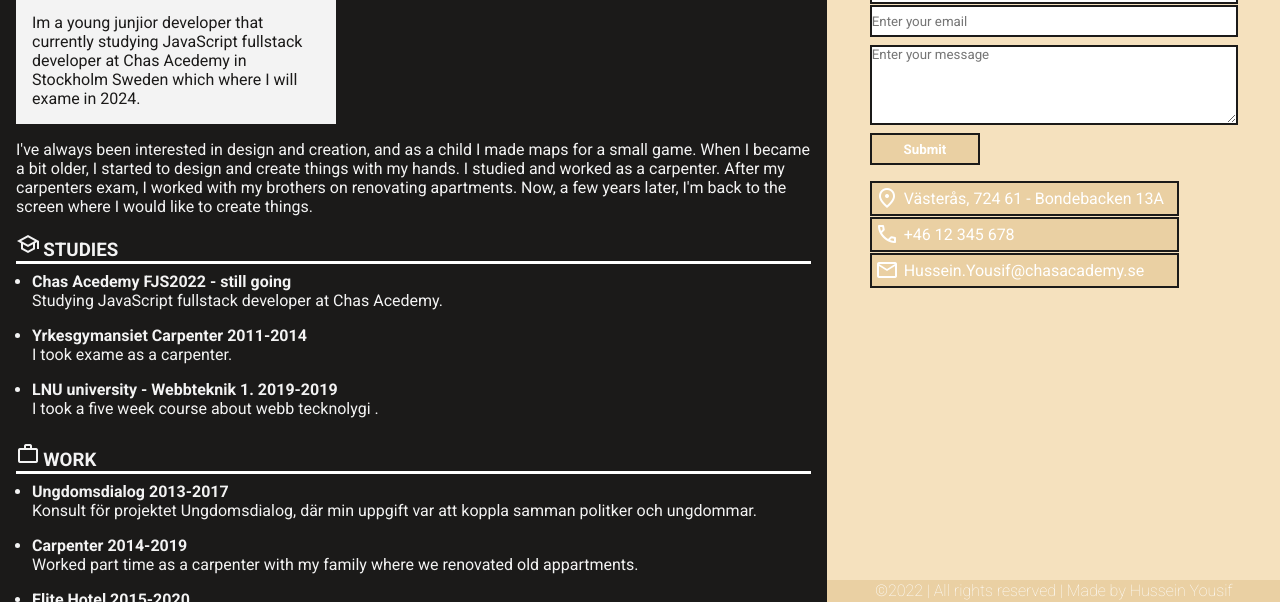
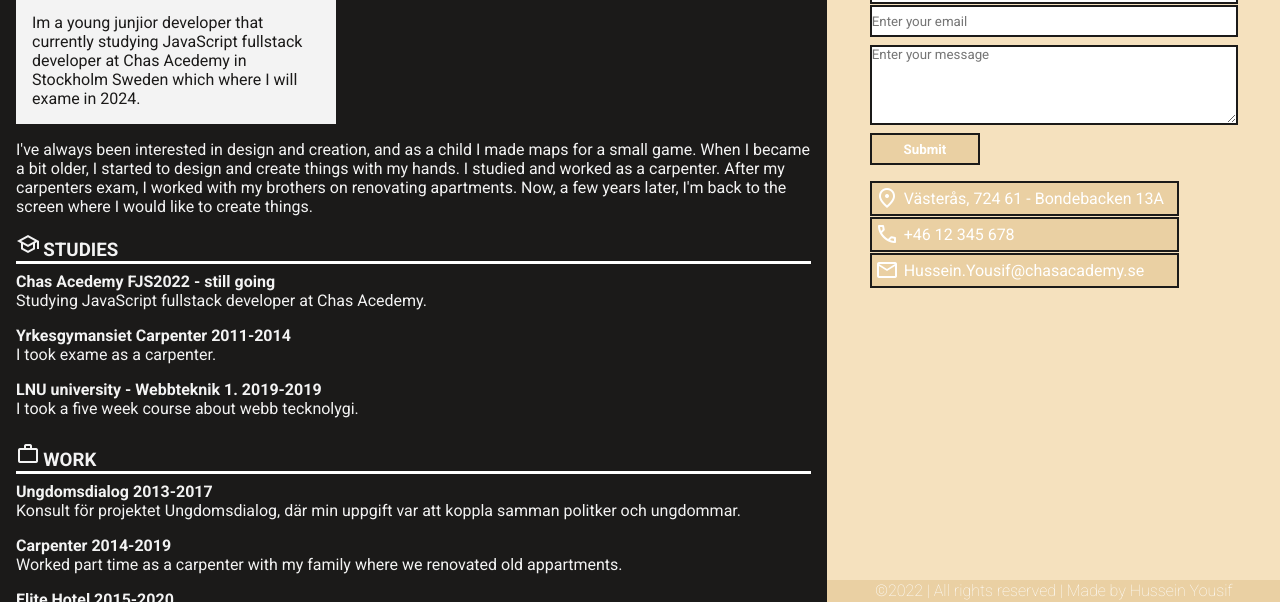
Before and after one commit to ChasHusse/uppgift-1, a plain HTML site: page about.html in a window 1280 px wide. Shown: the part 198-800 px from the top of the page. Drawn offline with nearby package versions, Linux system fonts and the light colour scheme; a web font is replaced by a local one.

Commit message:
CV is in JSON and slider on portfolios

```diff
--- a/about.html
+++ b/about.html
@@ -45,41 +45,13 @@
           <h3>
             <span class="material-symbols-outlined"> school </span>STUDIES
           </h3>
-          <ul>
-            <li>
-              <h4>Chas Acedemy FJS2022 - still going</h4>
-              <p>Studying JavaScript fullstack developer at Chas Acedemy.</p>
-            </li>
-            <li>
-              <h4>Yrkesgymansiet Carpenter 2011-2014</h4>
-              <p>I took exame as a carpenter.</p>
-            </li>
-            <li>
-              <h4>LNU university - Webbteknik 1. 2019-2019</h4>
-              <p>I took a five week course about webb tecknolygi .</p>
-            </li>
-          </ul>
+          <div id="studiesData">
+            <!-- JSON -->
+          </div>
           <h3><span class="material-symbols-outlined"> work </span>WORK</h3>
-          <ul>
-            <li>
-              <h4>Ungdomsdialog 2013-2017</h4>
-              <p>
-                Konsult för projektet Ungdomsdialog, där min uppgift var att
-                koppla samman politker och ungdommar.
-              </p>
-            </li>
-            <li>
-              <h4>Carpenter 2014-2019</h4>
-              <p>
-                Worked part time as a carpenter with my family where we
-                renovated old appartments.
-              </p>
-            </li>
-            <li>
-              <h4>Elite Hotel 2015-2020</h4>
-              <p>Worked part time as a hotel recpenoist at nights.</p>
-            </li>
-          </ul>
+          <div id="workData">
+            <!-- JSON -->
+          </div>
         </section>
       </main>
       <aside>
@@ -125,5 +97,6 @@
         </footer>
       </aside>
     </div>
+    <script src="script.js"></script>
   </body>
 </html>
--- /dev/null
+++ b/data.json
@@ -0,0 +1,31 @@
+{
+    "studies": [
+        {
+            "title": "Chas Acedemy FJS2022 - still going",
+            "information": "Studying JavaScript fullstack developer at Chas Acedemy."
+        },
+        {
+            "title": "Yrkesgymansiet Carpenter 2011-2014",
+            "information": "I took exame as a carpenter."
+        },
+        {
+            "title": "LNU university - Webbteknik 1. 2019-2019",
+            "information": "I took a five week course about webb tecknolygi."
+        }
+    ],
+
+    "work": [
+        {
+            "title": "Ungdomsdialog 2013-2017",
+            "information": "Konsult för projektet Ungdomsdialog, där min uppgift var att koppla samman politker och ungdommar."
+        },
+        {
+            "title": "Carpenter 2014-2019",
+            "information": "Worked part time as a carpenter with my family where we renovated old appartments."
+        },
+        {
+            "title": "Elite Hotel 2015-2020",
+            "information": "Worked part time as a hotel recpenoist at nights."
+        }
+    ]
+}
--- /dev/null
+++ b/script.js
@@ -0,0 +1,36 @@
+/* CV SIDAN START */
+const studiesData = document.querySelector("#studiesData")
+const workData = document.querySelector("#workData")
+const url = "./data.json"
+
+async function getData (){
+    let response = await fetch(url)
+    if(response.ok){
+        let data = await response.json()
+
+        for(i = 0; i < data.studies.length; ++i){
+            studiesData.innerHTML +=    `
+                                        <ul>
+                                            <li>
+                                                <h4>${data.studies[i].title}</h4>
+                                                <p>${data.studies[i].information}</p>
+                                            </li>
+                                        </ul>
+                                        `
+        }
+
+        for(i = 0; i < data.work.length; ++i){
+            workData.innerHTML +=   `
+                                    <ul>
+                                        <li>
+                                            <h4>${data.work[i].title}</h4>
+                                            <p>${data.work[i].information}</p>
+                                        </li>
+                                    </ul>
+                                    `
+        }
+    }
+}
+
+getData()
+/* CV SIDAN SLUT */
--- a/style.css
+++ b/style.css
@@ -124,8 +124,8 @@ main {
     padding-right: 0.2rem;
 }
 
-#cv > ul {
-    margin-left: 1rem;
+#cv > div > ul {
+   list-style: none;
 }
 
 #cv ul li {
@@ -135,14 +135,36 @@ main {
 /* Portfolio Start */
 #main-portfolio {
     height: auto;
-    justify-content: space-around;
+    justify-content: flex-start;
+
 }
 
+#slideContainer > button {
+    height: 35px;
+    width: 100px;
+    background-color: white;
+    color: black;
+    font-weight: bold;
+}
+
+#slideBox {
+    padding-top: 0.5rem;
+}
+
+#main-portfolio > div {
+    margin-top: 5px;
+    padding: 0.5rem;
+    border: 2px solid white;
+}
 
 #main-portfolio img {
     width: 10rem;
 
+
+    /* Portfolio End */
 }
+
+
 aside {
     display: flex;
     flex-direction: column;
@@ -153,6 +175,7 @@ aside {
     align-items: center;
     font-weight: 500;
 }
+
 
 nav {
     width: 100%;
```
Also changed, not shown: portfolio.html (+18 -2 lines), script2.js (added, +41 -0 lines), projekt-3.png (added).
